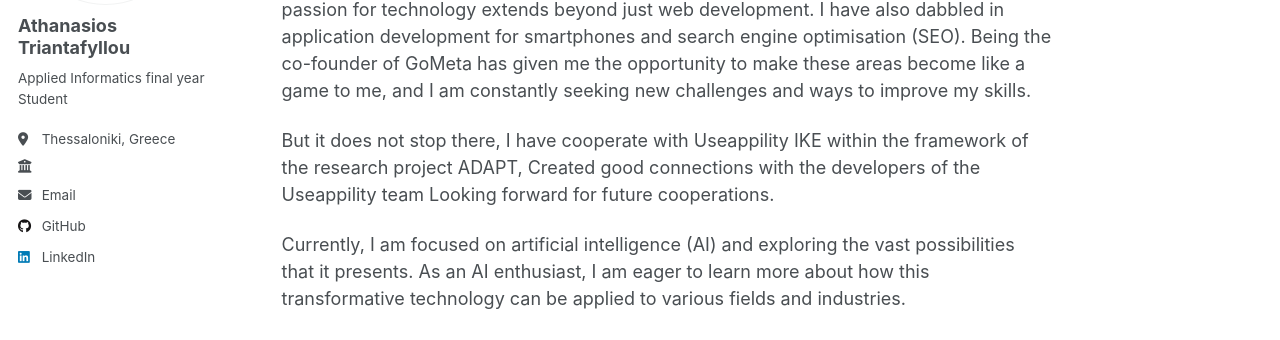
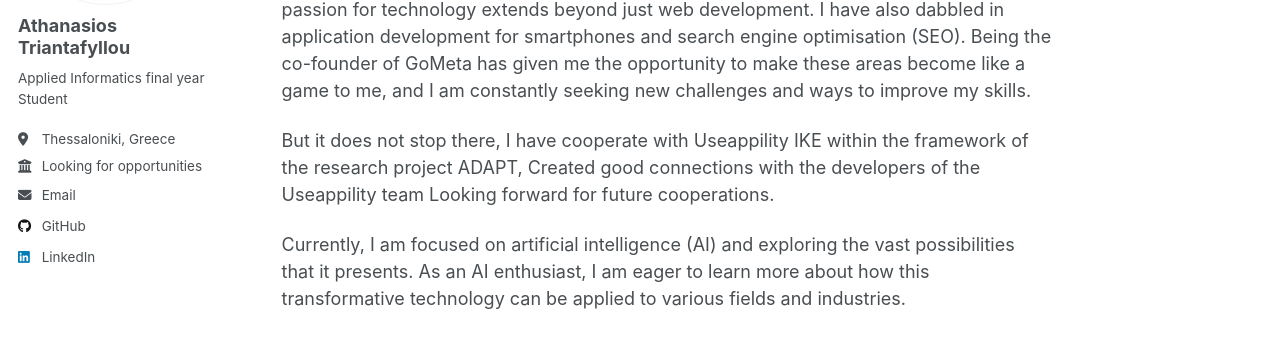
Before and after one commit to AthTriantafyllou/AthTriantafyllou.github.io, a Jekyll site: the page built from _pages/about.md, in a window 1280 px wide. Shown: the part 277-617 px from the top of the page. Built offline with Jekyll 4.4.1, drawn with Linux system fonts in a browser that asks for light colours; a script that is not in the unit is left out.

Commit message:
Update _config.yml

```diff
--- a/_config.yml
+++ b/_config.yml
@@ -28,7 +28,7 @@ author:
   pronouns         : # example: "she/her"
   bio              : "Applied Informatics final year Student"
   location         : "Thessaloniki, Greece"
-  employer         : ""
+  employer         : "Looking for opportunities"
   uri              : # URL
   email            : "triantathan@gmail.com"
 
```
